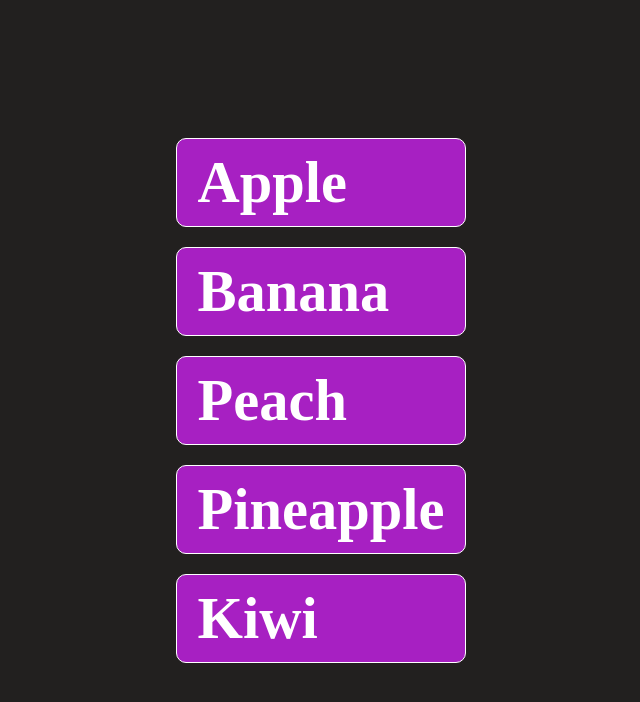
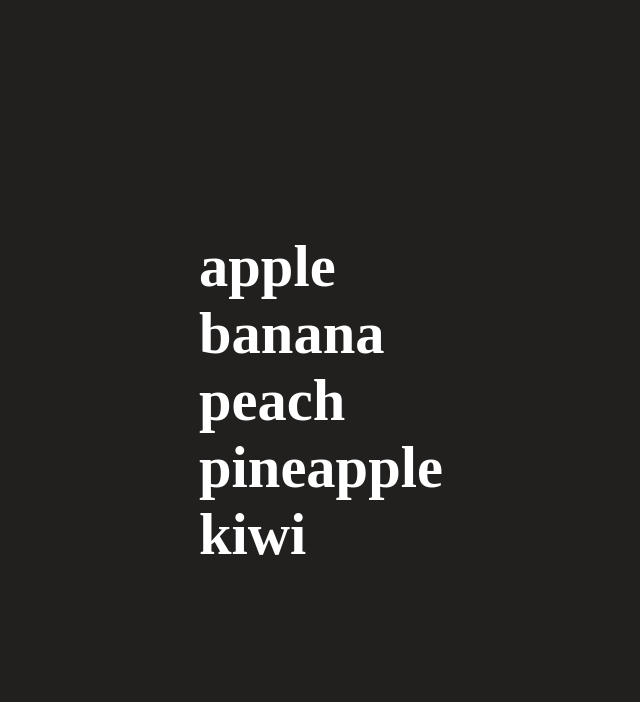
Before and after one commit to gabadadzeluca/drag-and-drop, a React (Vite) app: page / in a window 1280 px wide. Shown: the top 702 px of the page, without its empty margins (319-959 px from the left). Built offline with nearby package versions, Linux system fonts and the light colour scheme.

Commit message:
update className

```diff
--- a/src/App.tsx
+++ b/src/App.tsx
@@ -32,7 +32,7 @@ function App() {
         {fruitList.map((item, index) => (
           <div
             key={index}
-            className="list"
+            className="listItem"
             draggable
             onDragEnter={() => (dragItem.current = index)}
             onDragStart={() => (dragOverItem.current = index)}
```
